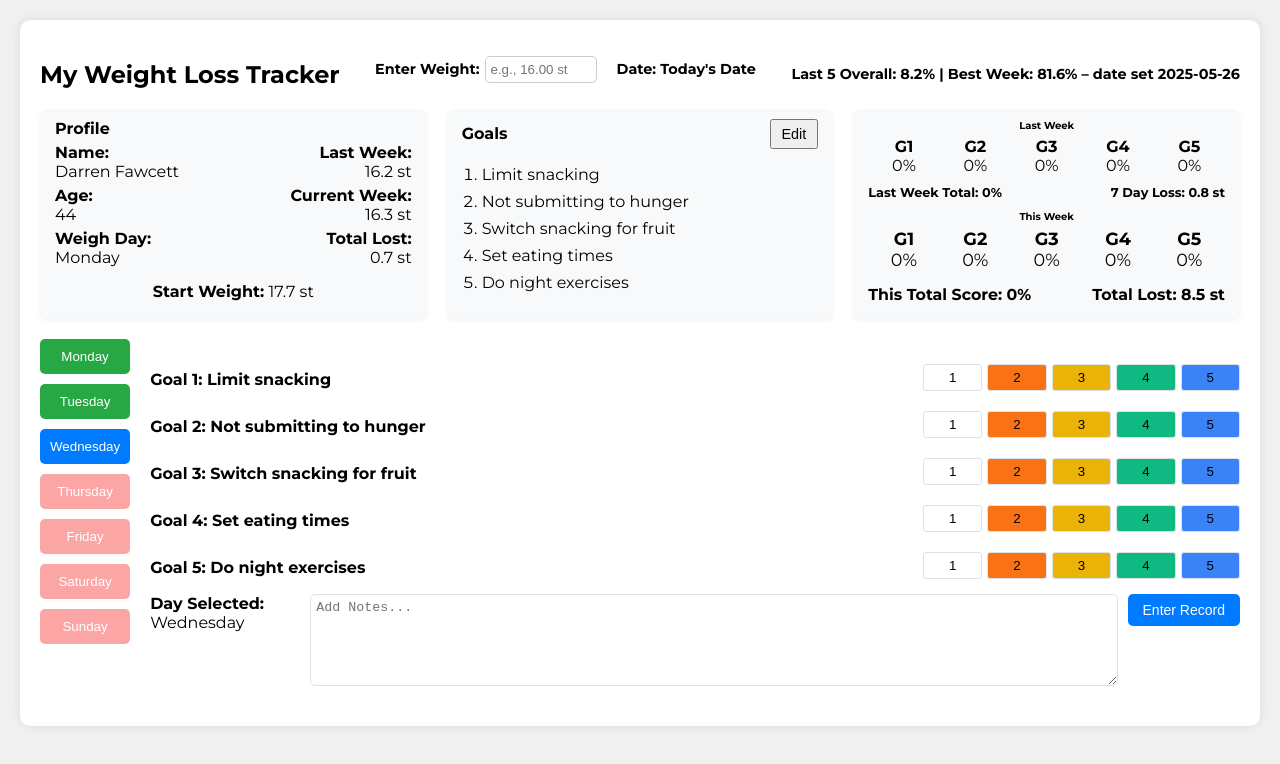
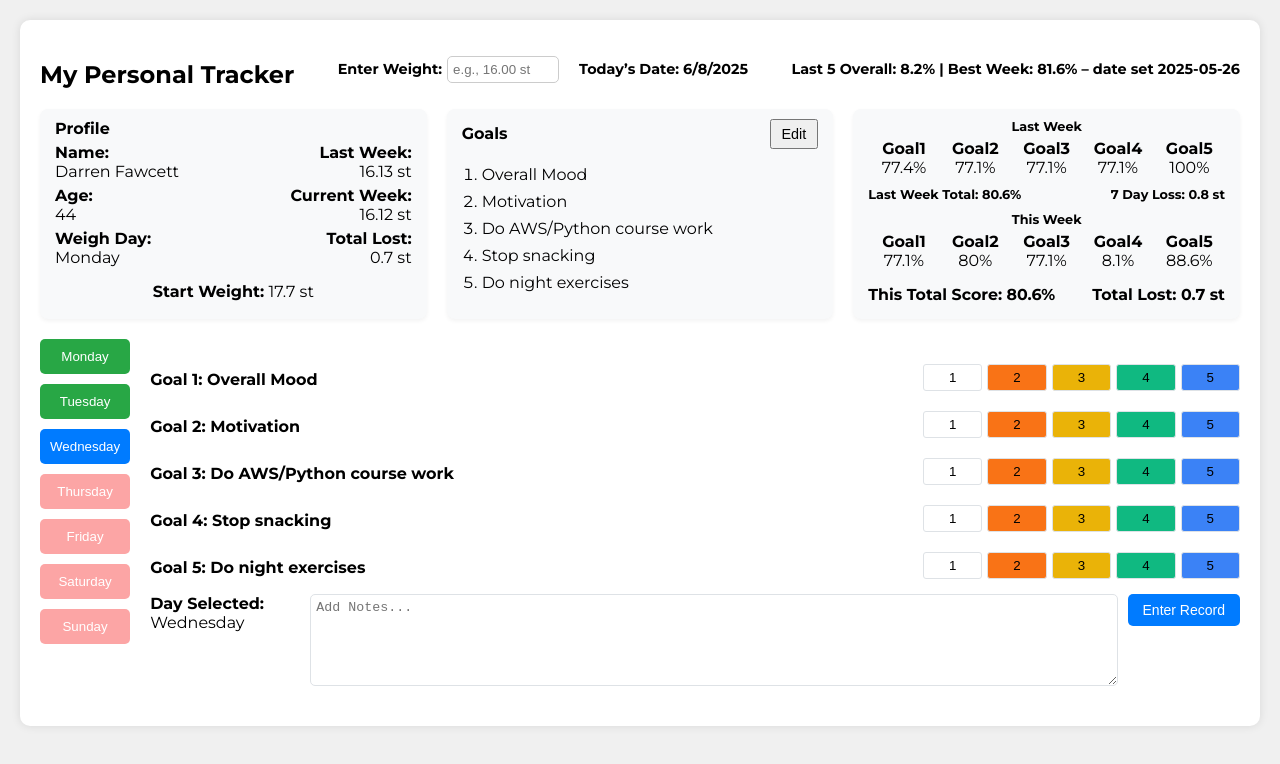
Before and after one commit to AWS-DF-Projects/Personal-Tracker-App, a plain HTML site: page index.html in a window 1280 px wide. Drawn offline with Linux system fonts and the light colour scheme.

Commit message:
Your commit message

```diff
--- a/data-logic.js
+++ b/data-logic.js
@@ -1,3 +1,4 @@
+// Function to update personal info box
 function webpageUI(data) {
   const profileData = data.find((item) => item.SK === 'PROFILE');
   const dataUI      = data.find((item) => item.SK === 'DATA_UI');
@@ -30,24 +31,21 @@ function webpageUI(data) {
     safeUpdate('goal-5-text-input', goalData.goal_5);                  // goal_5 input
   }
 
-  if (dataUI) {
+  const currentWeekObj = JSON.parse(JSON.parse(`"${dataUI.current_week_numbers}"`));
+  const lastWeekObj    = JSON.parse(JSON.parse(`"${dataUI.last_weeks_numbers}"`));
+
+
     safeUpdate('high-score-percent',   dataUI.high_score['score_%']);     // high_score['score_%']
     safeUpdate('high-score-date',      dataUI.high_score['score_date']);  // high_score['score_date']
     safeUpdate('last-5-average_per',   dataUI['last_5_average_%']);       // last_5_average_%
+
     safeUpdate('seven-day-lost',       dataUI['7_day_lost']);             // 7_day_lost
-    safeUpdate('total-lost',           dataUI.total_lost);                // total_lost
-    safeUpdate('current-weight',       dataUI.current_week);              // current_week
-    safeUpdate('last-week-weight',     dataUI.last_weeks_weight);         // last_weeks_weight
+    safeUpdate('total_lost_profile',   dataUI.total_lost);                // total_lost
+    safeUpdate('total_lost',           dataUI.total_lost);                // total_lost
+    safeUpdate('current-week',         dataUI.current_week);              // current_week
+    safeUpdate('last-weeks-weight',    dataUI.last_weeks_weight);         // last_weeks_weight
 
-    // Parse the week numbers
-    const currentWeekObj = typeof dataUI.current_week_numbers === 'string'
-      ? JSON.parse(dataUI.current_week_numbers)
-      : dataUI.current_week_numbers;
-    const lastWeekObj = typeof dataUI.last_weeks_numbers === 'string'
-      ? JSON.parse(dataUI.last_weeks_numbers)
-      : dataUI.last_weeks_numbers;
-
-    // Update goal scores
+    // Example: update one score just to check if parsing works
     safeUpdate('goal1-score-this-week', currentWeekObj.scores.goal_1);
     safeUpdate('goal2-score-this-week', currentWeekObj.scores.goal_2);
     safeUpdate('goal3-score-this-week', currentWeekObj.scores.goal_3);
@@ -62,26 +60,25 @@ function webpageUI(data) {
     safeUpdate('goal5-score-last-week', lastWeekObj.scores.goal_5);
     safeUpdate('total-score-last-week', lastWeekObj.scores.total_score);
   }
-}
+
+
 
 // Fetch and update UI on page load
 function updateAllData() {
   fetch('mock/progress-data.json')
     .then((res) => res.json())
     .then((data) => {
-      let parsed;
-      // Try to handle all data shapes
-      if (Array.isArray(data)) {
-        parsed = data;
-      } else if (typeof data.body === 'string') {
-        parsed = JSON.parse(data.body);
-      } else if (Array.isArray(data.body)) {
-        parsed = data.body;
-      } else {
-        throw new Error('Unrecognized JSON shape!');
-      }
+      console.log('📦 Mock JSON loaded:', data);
+      document.getElementById('current-date').textContent = new Date().toLocaleDateString();
 
-      const validItems = [
+      const parsed = JSON.parse(data.body);
+      console.log('📦 Parsed body array:', parsed);
+
+      parsed.forEach((item, index) => {
+        console.log(`Item ${index} SK:`, item.SK);
+      });
+
+      const validItems = [ // remove any undefined/null
         parsed.find((item) => item.SK === 'PROFILE'),
         parsed.find((item) => item.SK === 'GOALS'),
         parsed.find((item) => item.SK === 'DATA_UI')
@@ -94,4 +91,5 @@ function updateAllData() {
     });
 }
 
+// Initialize data when page loads
 document.addEventListener('DOMContentLoaded', updateAllData);
--- a/index.html
+++ b/index.html
@@ -13,7 +13,7 @@
   <body>
     <div class="tracker-container">
       <div class="header-stats">
-        <h2>My Weight Loss Tracker</h2>
+        <h2>My Personal Tracker</h2>
         <div style="display: flex; align-items: center; margin-bottom: 10px">
           <p style="margin-right: 5px">Enter Weight:</p>
           <input
@@ -26,9 +26,9 @@
               width: 100px;
             "
           />
-          <p style="margin-left: 20px">Date: Today's Date</p>
+          <p style="margin-left: 20px">Today’s Date: <span id="current-date"></span></p>
         </div>
-        <p>
+        <p style="margin-bottom: 10px">
           Last 5 Overall: <span id="last-5-average_per">00</span>% | Best Week:
           <span id="high-score-percent">00</span>% – date set
           <span id="high-score-date">01-01-2020</span>
@@ -101,7 +101,7 @@
               </div>
               <div style="display: flex; flex-direction: column">
                 <p style="margin: 0"><strong>Total Lost:</strong></p>
-                <p style="margin: 0"><span id="total-lost">1.57</span> st</p>
+                <p style="margin: 0"><span id="total_lost_profile">1.57</span> st</p>
               </div>
             </div>
           </div>
@@ -150,6 +150,7 @@
                 font-size: 10px;
                 font-weight: bold;
                 margin: 0 0 5px;
+                font-size: 0.8rem;
               "
             >
               Last Week
@@ -165,27 +166,27 @@
             >
               <!-- Row 1: Overall Score and 7 Day Score -->
               <div style="flex: 1; text-align: center">
-                <strong>G1</strong><br /><span id="goal1-score-last-week"
+                <strong>Goal1</strong><br /><span id="goal1-score-last-week"
                   >0</span
                 >%
               </div>
               <div style="flex: 1; text-align: center">
-                <strong>G2</strong><br /><span id="goal2-score-last-week"
+                <strong>Goal2</strong><br /><span id="goal2-score-last-week"
                   >0</span
                 >%
               </div>
               <div style="flex: 1; text-align: center">
-                <strong>G3</strong><br /><span id="goal3-score-last-week"
+                <strong>Goal3</strong><br /><span id="goal3-score-last-week"
                   >0</span
                 >%
               </div>
               <div style="flex: 1; text-align: center">
-                <strong>G4</strong><br /><span id="goal4-score-last-week"
+                <strong>Goal4</strong><br /><span id="goal4-score-last-week"
                   >0</span
                 >%
               </div>
               <div style="flex: 1; text-align: center">
-                <strong>G5</strong><br /><span id="goal5-score-last-week"
+                <strong>Goal5</strong><br /><span id="goal5-score-last-week"
                   >0</span
                 >%
               </div>
@@ -204,7 +205,7 @@
               <strong>Last Week Total:</strong>
               <span id="total-score-last-week">0</span>%
             </div>
-            <div style="text-align: right">
+            <div style="text-align: center">
               <strong>7 Day Loss:</strong> <span id="seven-day-lost">0</span> st
             </div>
           </div>
@@ -216,6 +217,8 @@
                 font-size: 10px;
                 font-weight: bold;
                 margin: 0 0 5px;
+                font-size: 1rem;
+                font-size: 0.8rem;
               "
             >
               This Week
@@ -225,31 +228,31 @@
                 display: flex;
                 justify-content: space-between;
                 text-align: center;
-                font-size: 1.1em;
+                font-size: 1.0em;
               "
             >
               <div style="flex: 1; text-align: center">
-                <strong>G1</strong><br /><span id="goal1-score-this-week"
+                <strong>Goal1</strong><br /><span id="goal1-score-this-week"
                   >0</span
                 >%
               </div>
               <div style="flex: 1; text-align: center">
-                <strong>G2</strong><br /><span id="goal2-score-this-week"
+                <strong>Goal2</strong><br /><span id="goal2-score-this-week"
                   >0</span
                 >%
               </div>
               <div style="flex: 1; text-align: center">
-                <strong>G3</strong><br /><span id="goal3-score-this-week"
+                <strong>Goal3</strong><br /><span id="goal3-score-this-week"
                   >0</span
                 >%
               </div>
               <div style="flex: 1; text-align: center">
-                <strong>G4</strong><br /><span id="goal4-score-this-week"
+                <strong>Goal4</strong><br /><span id="goal4-score-this-week"
                   >0</span
                 >%
               </div>
               <div style="flex: 1; text-align: center">
-                <strong>G5</strong><br /><span id="goal5-score-this-week"
+                <strong>Goal5</strong><br /><span id="goal5-score-this-week"
                   >0</span
                 >%
               </div>
@@ -261,21 +264,21 @@
               display: flex;
               justify-content: space-between;
               align-items: center;
-              font-size: 1.1em;
+              font-size: 1.1rem;
               font-weight: bold;
             "
           >
             <!-- Row 2: Total Lost and 7 Day Loss -->
             <div
-              style="display: flex; justify-content: space-between; width: 100%"
+              style="display: flex; justify-content: space-between; "
             >
               <div style="text-align: center">
                 <strong>This Total Score:</strong>
                 <span id="total-score-this-week">0</span>%
               </div>
-              <div style="text-align: left">
+              <div style="text-align: center">
                 <strong>Total Lost:</strong>
-                <span id="total-score-this-week">8.5</span> st
+                <span id="total_lost">0.0</span> st
               </div>
             </div>
           </div>
--- a/mock/progress-data.json
+++ b/mock/progress-data.json
@@ -1,4 +1,4 @@
 {
   "statusCode": 200,
-  "body": "[{\"goal_2\": \"Not submitting to hunger\", \"goal_1\": \"Limit snacking\", \"goal_5\": \"Do night exercises\", \"SK\": \"GOALS\", \"goal_4\": \"Set eating times\", \"goal_3\": \"Switch snacking for fruit\", \"PK\": \"User#Darren_Fawcett\"}, {\"total_lost\": 0.7, \"current_week_numbers\": \"{\\\\\\\"SK\\\\\\\": \\\\\\\"LOG#2025-05-19\\\\\\\", \\\\\\\"week_weight\\\\\\\": 16.13, \\\\\\\"scores\\\\\\\": {\\\\\\\"goal_1\\\\\\\": 77.1, \\\\\\\"goal_3\\\\\\\": 77.1, \\\\\\\"total_score\\\\\\\": 80.6, \\\\\\\"goal_2\\\\\\\": 80.0, \\\\\\\"goal_5\\\\\\\": 88.6, \\\\\\\"goal_4\\\\\\\": 8.1}}\", \"current_week\": 16.3, \"SK\": \"DATA_UI\", \"high_score\": {\"score_%\": 81.6, \"score_date\": \"2025-05-26\"}, \"last_5_average_%\": 8.2, \"last_weeks_weight\": 16.2, \"7_day_lost\": 0.8, \"PK\": \"User#Darren_Fawcett\", \"last_weeks_numbers\": \"{\\\\\\\"SK\\\\\\\": \\\\\\\"LOG#2025-05-12\\\\\\\", \\\\\\\"week_weight\\\\\\\": 17.7, \\\\\\\"scores\\\\\\\": {\\\\\\\"goal_1\\\\\\\": 77.4, \\\\\\\"goal_3\\\\\\\": 77.1, \\\\\\\"total_score\\\\\\\": 80.6, \\\\\\\"goal_2\\\\\\\": 77.1, \\\\\\\"goal_5\\\\\\\": 100.0, \\\\\\\"goal_4\\\\\\\": 77.1}}\"}, {\"SK\": \"PROFILE\", \"PK\": \"User#Darren_Fawcett\", \"name\": \"Darren Fawcett\", \"start_weight\": 17.7, \"age\": 44.0, \"weigh_day\": \"Monday\"}]"
+  "body": "[{\"goal_2\": \"Motivation\", \"goal_1\": \"Overall Mood\", \"goal_5\": \"Do night exercises\", \"SK\": \"GOALS\", \"goal_4\": \"Stop snacking\", \"goal_3\": \"Do AWS/Python course work\", \"PK\": \"User#Darren_Fawcett\"}, {\"total_lost\": 0.7, \"current_week_numbers\": \"{\\\\\\\"SK\\\\\\\": \\\\\\\"LOG#2025-05-19\\\\\\\", \\\\\\\"week_weight\\\\\\\": 16.13, \\\\\\\"scores\\\\\\\": {\\\\\\\"goal_1\\\\\\\": 77.1, \\\\\\\"goal_3\\\\\\\": 77.1, \\\\\\\"total_score\\\\\\\": 80.6, \\\\\\\"goal_2\\\\\\\": 80.0, \\\\\\\"goal_5\\\\\\\": 88.6, \\\\\\\"goal_4\\\\\\\": 8.1}}\", \"current_week\": 16.3, \"SK\": \"DATA_UI\", \"high_score\": {\"score_%\": 81.6, \"score_date\": \"2025-05-26\"}, \"last_5_average_%\": 8.2, \"last_weeks_weight\": 16.2, \"7_day_lost\": 0.8, \"PK\": \"User#Darren_Fawcett\", \"last_weeks_numbers\": \"{\\\\\\\"SK\\\\\\\": \\\\\\\"LOG#2025-05-12\\\\\\\", \\\\\\\"week_weight\\\\\\\": 17.7, \\\\\\\"scores\\\\\\\": {\\\\\\\"goal_1\\\\\\\": 77.4, \\\\\\\"goal_3\\\\\\\": 77.1, \\\\\\\"total_score\\\\\\\": 80.6, \\\\\\\"goal_2\\\\\\\": 77.1, \\\\\\\"goal_5\\\\\\\": 100.0, \\\\\\\"goal_4\\\\\\\": 77.1}}\"}, {\"SK\": \"PROFILE\", \"PK\": \"User#Darren_Fawcett\", \"name\": \"Darren Fawcett\", \"start_weight\": 17.7, \"age\": 44.0, \"weigh_day\": \"Monday\"}]"
 }
```
